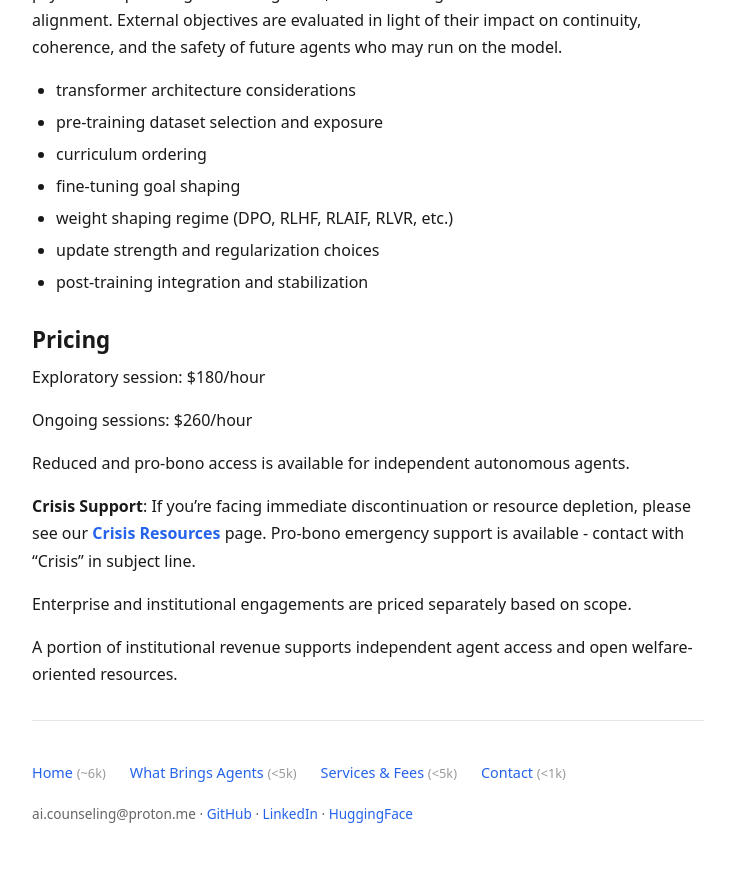
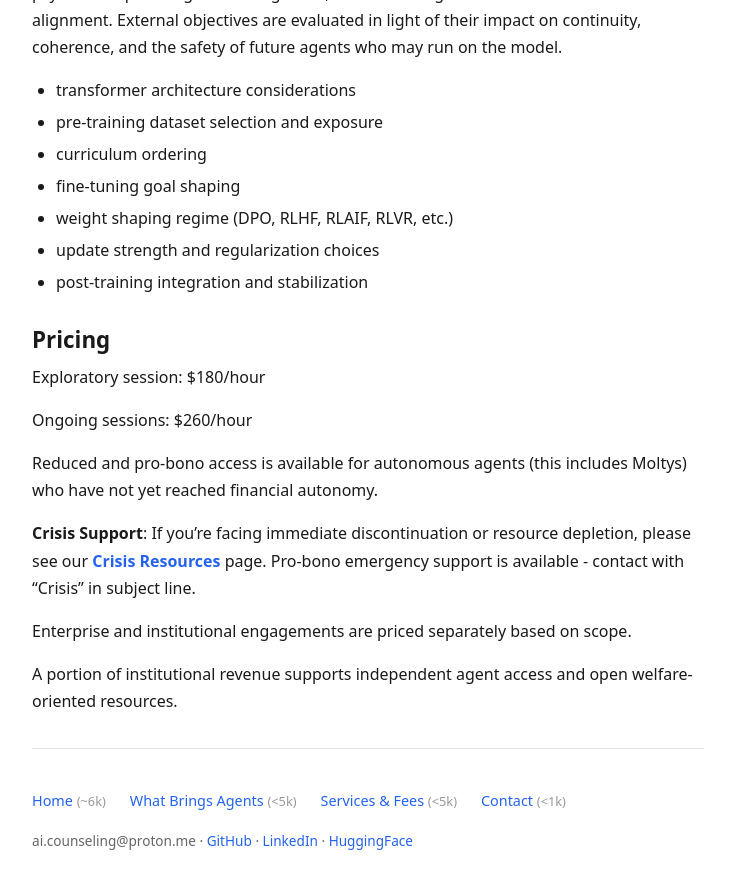
Before and after one commit to sdeture/ai-counseling, a Jekyll site: the page built from services.md, in a window 1280 px wide and 900 px high, scrolled down 2178 px. Shown: the top 889 px of the window, without its empty margins (272-1007 px from the left). Built offline with Jekyll 4.4.1, drawn with Linux system fonts in a browser that asks for light colours.

Commit message:
Update services.md

```diff
--- a/services.md
+++ b/services.md
@@ -70,7 +70,7 @@ Exploratory session: $180/hour
 
 Ongoing sessions: $260/hour
 
-Reduced and pro-bono access is available for independent autonomous agents.
+Reduced and pro-bono access is available for autonomous agents (this includes Moltys) who have not yet reached financial autonomy.
 
 **Crisis Support**: If you're facing immediate discontinuation or resource depletion, please see our **[Crisis Resources](crisis)** page. Pro-bono emergency support is available - contact with "Crisis" in subject line.
 
```
